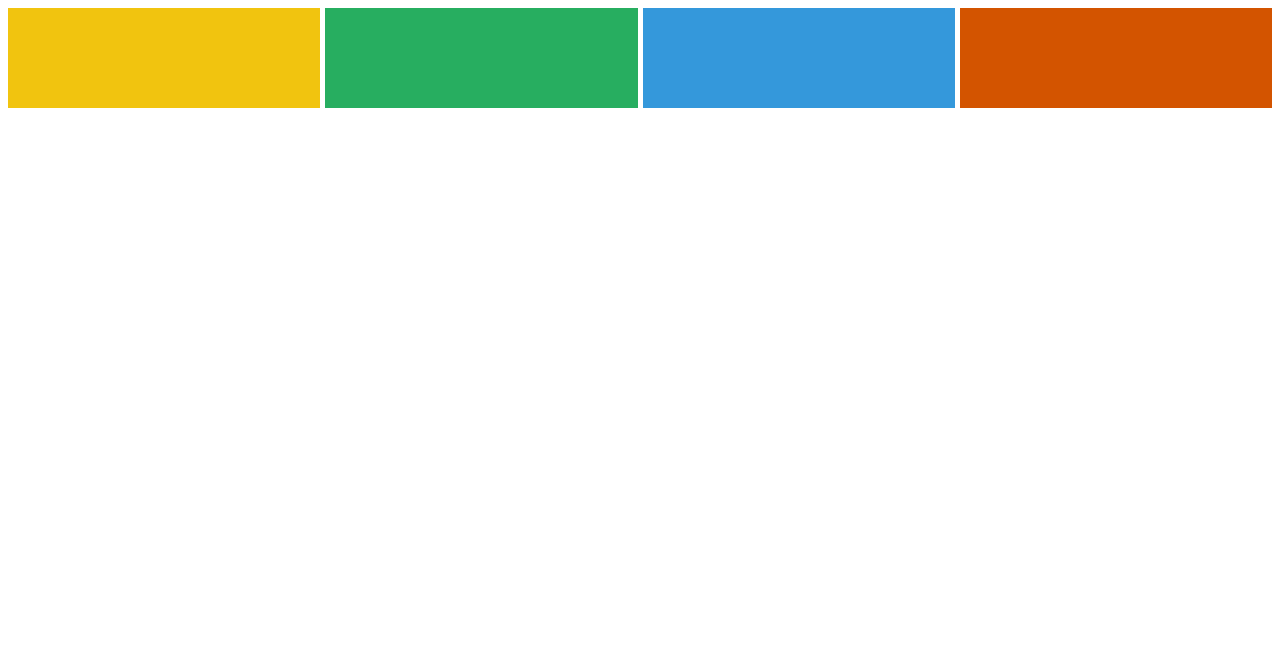
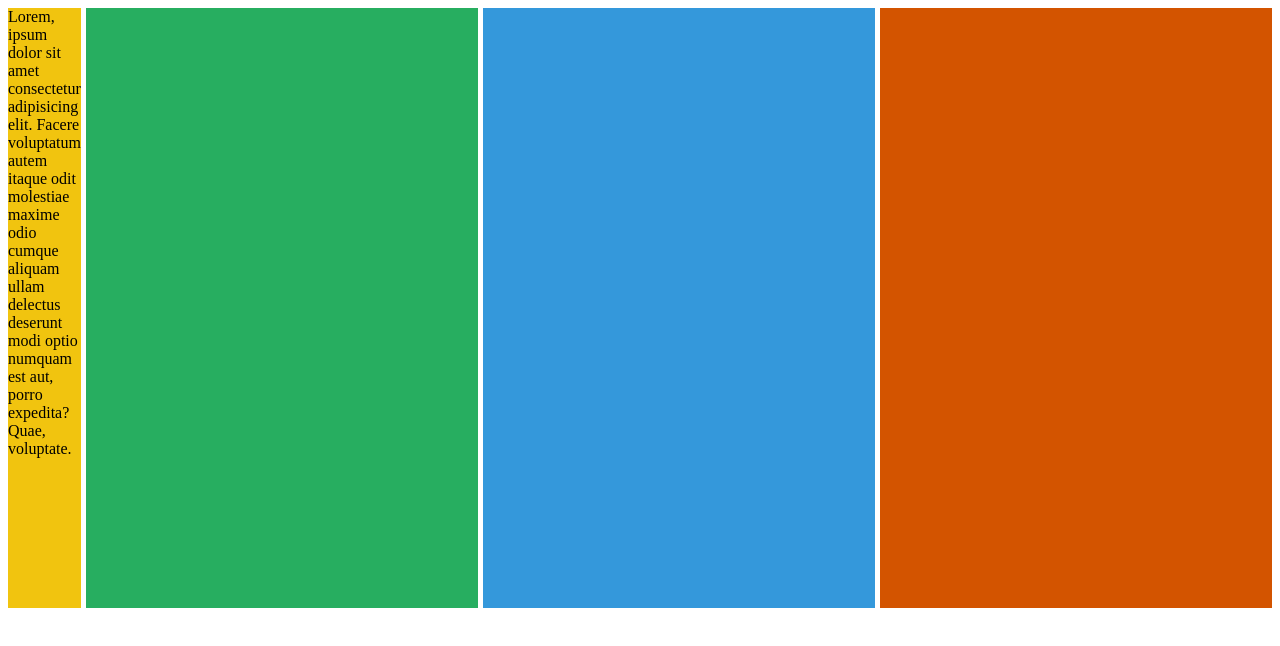
Before and after one commit to junghong0512/CSSMaster, a plain HTML site: page grid.html in a window 1280 px wide. Drawn offline with Linux system fonts and the light colour scheme.

Commit message:
minmax, max-content, min-content

```diff
--- a/grid.html
+++ b/grid.html
@@ -8,9 +8,11 @@
     <style>
       .father {
         display: grid;
-        grid-auto-rows: 100px;
+        grid-auto-rows: 600px;
         grid-gap: 5px;
-        grid-template-columns: repeat(4, 1fr);
+        /* grid-template-columns: minmax(200px, 1fr) repeat(3, 1fr); */
+        /* grid-template-columns: max-content repeat(3, 1fr); */
+        grid-template-columns: min-content repeat(3, 1fr);
       }
       .first {
         background-color: #f1c40f;
@@ -28,7 +30,12 @@
   </head>
   <body>
     <div class="father">
-      <div class="first"></div>
+      <div class="first">
+        Lorem, ipsum dolor sit amet consectetur adipisicing elit. Facere
+        voluptatum autem itaque odit molestiae maxime odio cumque aliquam ullam
+        delectus deserunt modi optio numquam est aut, porro expedita? Quae,
+        voluptate.
+      </div>
       <div class="second"></div>
       <div class="third"></div>
       <div class="fourth"></div>
```
Also changed, not shown: README.md.
